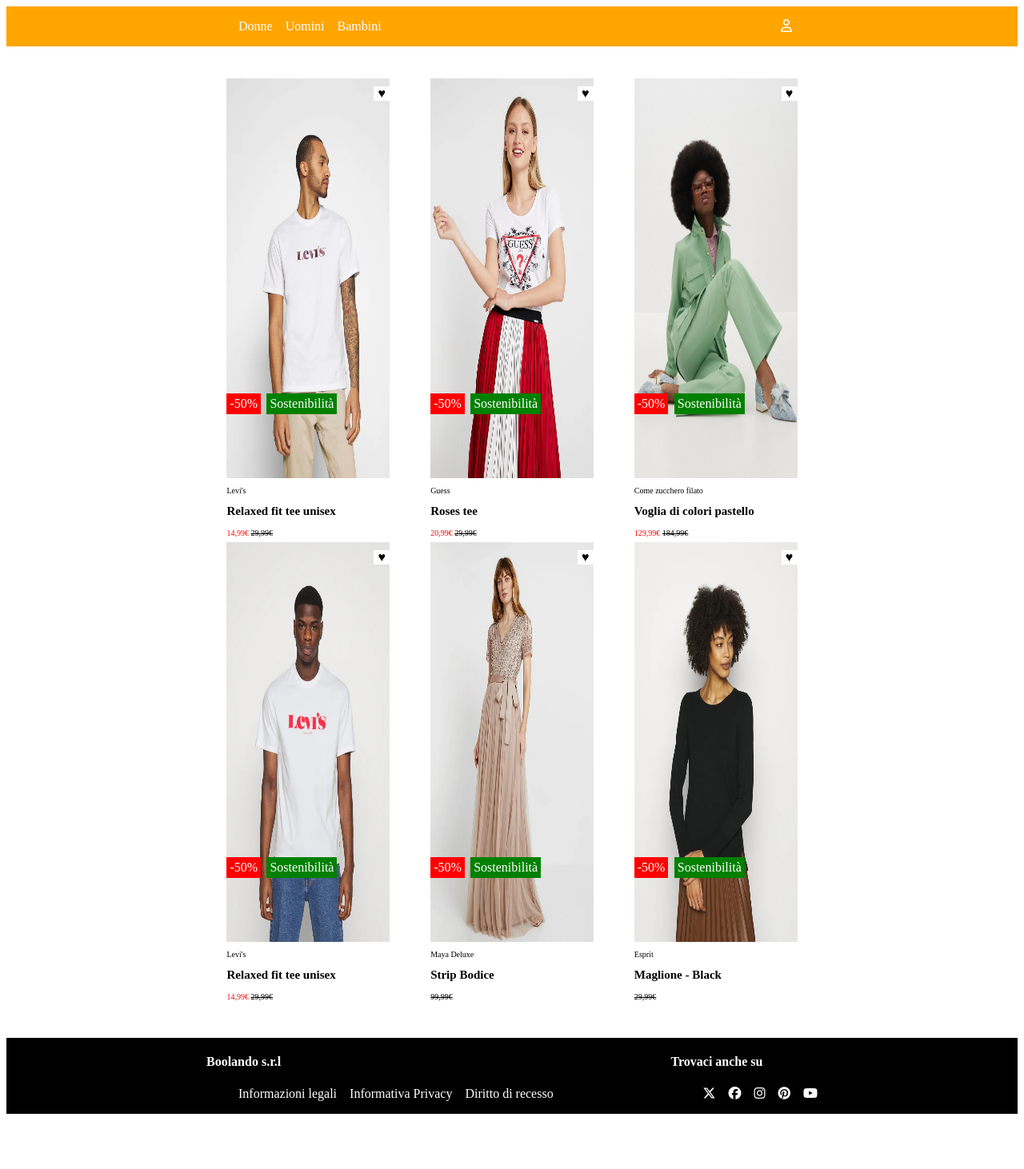
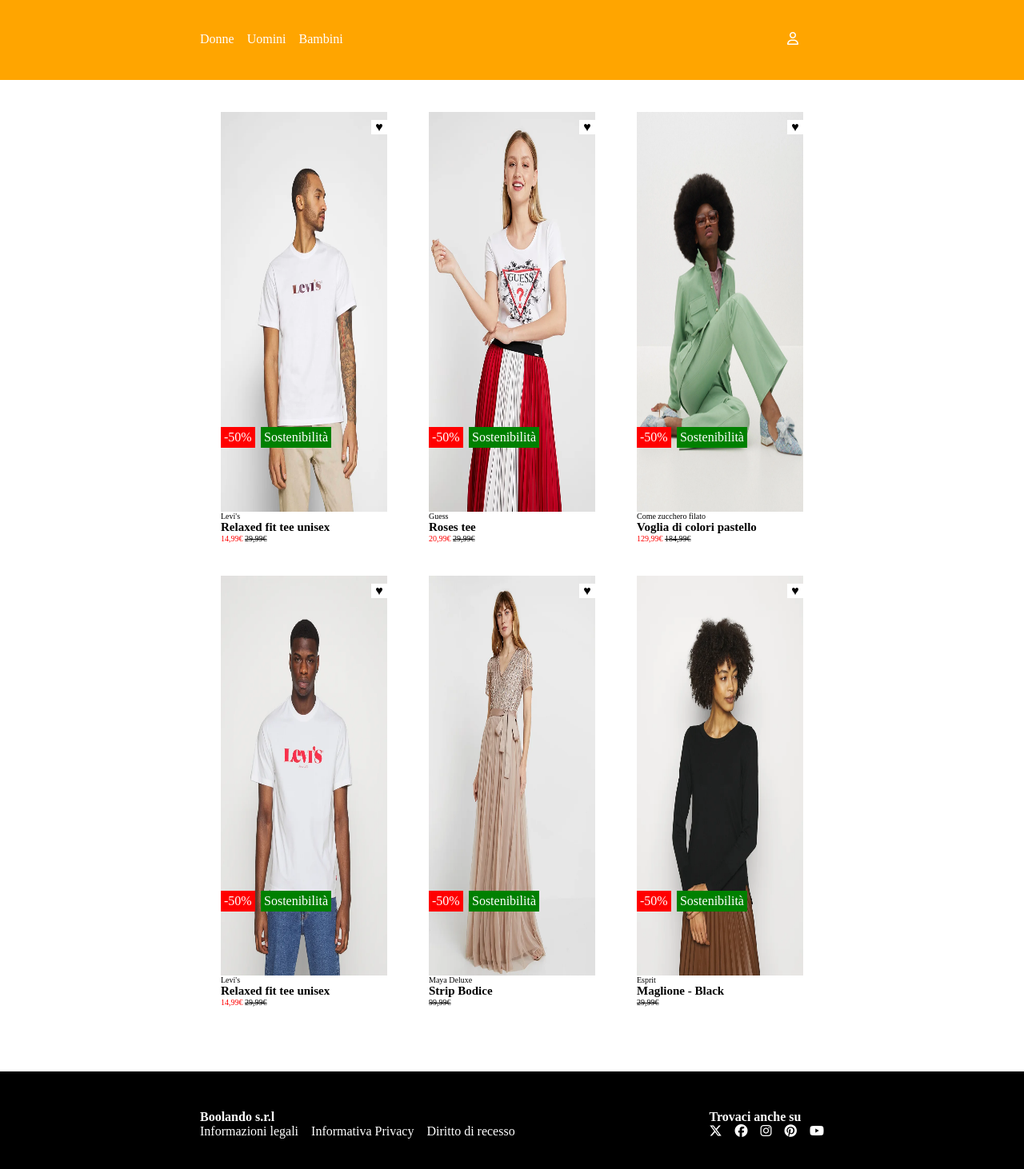
Before and after one commit to simone-nolberto/vite-boolando, a Vue app: page / in a window 1280 px wide. Shown: the top 1462 px of the page at 80% size. Before the commit the page ends 1401 px from the top, so only its background shows below. Built offline with nearby package versions, Linux system fonts and the light colour scheme; some icons are missing.

Commit message:
update with sass file creation

```diff
--- a/src/App.vue
+++ b/src/App.vue
@@ -29,4 +29,8 @@
 
 </template>
 
-<style></style>
+<style>
+
+
+
+</style>
--- /dev/null
+++ b/src/assets/scss/style.scss
@@ -0,0 +1,155 @@
+* {
+    margin: 0;
+    padding: 0;
+    box-sizing: border-box;
+}
+
+
+
+header {
+    color: white;
+    background-color: orange;
+    width: 100%;
+    height: 100px;
+
+
+    & .container {
+        display: flex;
+        justify-content: space-between;
+        align-items: center;
+        margin: 0 250px;
+        padding: 2.5rem 0;
+    }
+
+    & ul {
+        list-style: none;
+        display: flex;
+        gap: 1rem;
+
+        & a {
+            color: white;
+            text-decoration: none;
+        }
+    }
+}
+
+;
+
+
+main {
+
+    & .container {
+        margin: 40px 250px;
+    }
+
+}
+
+.row {
+    display: flex;
+    flex-wrap: wrap;
+}
+
+.col {
+    width: calc((100%/12) * 4);
+    display: flex;
+    justify-content: center;
+    padding-bottom: 5rem;
+}
+
+.card {
+    width: 80%;
+    height: 500px;
+    position: relative;
+}
+
+.card-name {
+    font-size: 10px;
+    position: absolute;
+    top: 100%;
+}
+
+.price {
+    color: red;
+}
+
+.original-price {
+    text-decoration: line-through;
+}
+
+img {
+    width: 100%;
+    height: 100%;
+    position: absolute;
+}
+
+.alternative-img {
+    max-width: 100%;
+    max-height: 100%;
+    display: none;
+}
+
+.discount {
+    color: white;
+    padding: 0.25rem;
+    background-color: red;
+    max-width: fit-content;
+    position: absolute;
+    bottom: 80px;
+    left: 0;
+}
+
+.store-section {
+    color: white;
+    padding: 0.25rem;
+    background-color: green;
+    max-width: fit-content;
+    position: absolute;
+    left: 50px;
+    bottom: 80px;
+}
+
+.saved {
+    background-color: white;
+    width: 20px;
+    position: absolute;
+    right: 0;
+    top: 10px;
+    text-align: center;
+}
+
+.card:hover .alternative-img {
+    display: inline;
+}
+
+.saved:hover {
+    color: red;
+}
+
+;
+
+footer {
+    width: 100%;
+    background-color: black;
+    height: 150px;
+
+    & .container {
+        color: white;
+        display: flex;
+        align-items: center;
+        justify-content: space-between;
+        margin: 0 250px;
+        padding: 3rem 0;
+    }
+
+    & ul {
+        list-style: none;
+        display: flex;
+        gap: 1rem;
+
+        & a {
+            color: white;
+            text-decoration: none;
+        }
+    }
+
+}
--- a/src/components/AppHeader.vue
+++ b/src/components/AppHeader.vue
@@ -33,27 +33,5 @@
 </template>
 
 <style lang="scss">
-header {
-    color: white;
-    background-color: orange;
-    width: 100%;
 
-    & .container {
-        display: flex;
-        justify-content: space-between;
-        align-items: center;
-        margin: 0 250px;
-    }
-
-    & ul {
-        list-style: none;
-        display: flex;
-        gap: 1rem;
-
-        & a {
-            color: white;
-            text-decoration: none;
-        }
-    }
-}
 </style>
--- a/src/components/AppMain.vue
+++ b/src/components/AppMain.vue
@@ -90,92 +90,5 @@
 </template>
 
 <style lang="scss">
-main {
 
-    & .container {
-        margin: 40px 250px;
-    }
-
-}
-
-.row {
-    display: flex;
-    flex-wrap: wrap;
-}
-
-.col {
-    width: calc((100%/12) * 4);
-    display: flex;
-    justify-content: center;
-    padding-bottom: 5rem;
-}
-
-.card {
-    width: 80%;
-    height: 500px;
-    position: relative;
-}
-
-.card-name {
-    font-size: 10px;
-    position: absolute;
-    top: 100%;
-}
-
-.price {
-    color: red;
-}
-
-.original-price {
-    text-decoration: line-through;
-}
-
-img {
-    width: 100%;
-    height: 100%;
-    position: absolute;
-}
-
-.alternative-img {
-    max-width: 100%;
-    max-height: 100%;
-    display: none;
-}
-
-.discount {
-    color: white;
-    padding: 0.25rem;
-    background-color: red;
-    max-width: fit-content;
-    position: absolute;
-    bottom: 80px;
-    left: 0;
-}
-
-.store-section {
-    color: white;
-    padding: 0.25rem;
-    background-color: green;
-    max-width: fit-content;
-    position: absolute;
-    left: 50px;
-    bottom: 80px;
-}
-
-.saved {
-    background-color: white;
-    width: 20px;
-    position: absolute;
-    right: 0;
-    top: 10px;
-    text-align: center;
-}
-
-.card:hover .alternative-img {
-    display: inline;
-}
-
-.saved:hover {
-    color: red;
-}
 </style>
--- a/src/main.js
+++ b/src/main.js
@@ -1,5 +1,5 @@
 import { createApp } from 'vue'
-import './style.css'
+import './assets/scss/style.scss'
 import App from './App.vue'
 
 createApp(App).mount('#app')
```
Also changed, not shown: src/assets/scss/partials/-variables.scss (added).
